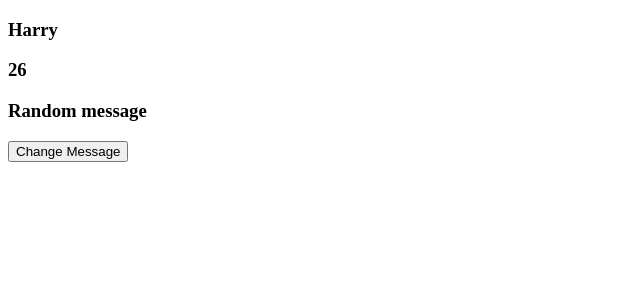
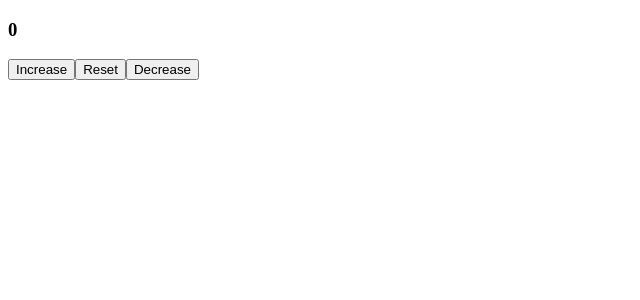
Before and after one commit to majidalykhan/react-course, a React (Create React App) app in the folder advanced-react/: page / in a window 1280 px wide. Shown: the top 300 px of the page, without its empty margins (0-640 px from the left). Built offline with nearby package versions, Linux system fonts and the light colour scheme; the HTML template or start-up script is replaced by a standard one.

Commit message:
useState - Simple Counter

```diff
--- /dev/null
+++ b/advanced-react/src/1-useState/5-useState-counter.js
@@ -0,0 +1,16 @@
+import React, { useState } from "react";
+
+const useStateCounter = () => {
+  const [counter, setCounter] = useState(0);
+
+  return (
+    <>
+      <h3>{counter}</h3>
+      <button onClick={() => setCounter(counter + 1)}>Increase</button>
+      <button onClick={() => setCounter(0)}>Reset</button>
+      <button onClick={() => setCounter(counter - 1)}>Decrease</button>
+    </>
+  );
+};
+
+export default useStateCounter;
--- a/advanced-react/src/App.js
+++ b/advanced-react/src/App.js
@@ -1,11 +1,11 @@
 import React from "react";
 
-import UseStateObject from "./1-useState/4-useState-object";
+import UseStateCounter from "./1-useState/5-useState-counter";
 
 function App() {
   return (
     <div className="container">
-      <UseStateObject />
+      <UseStateCounter />
     </div>
   );
 }
```
